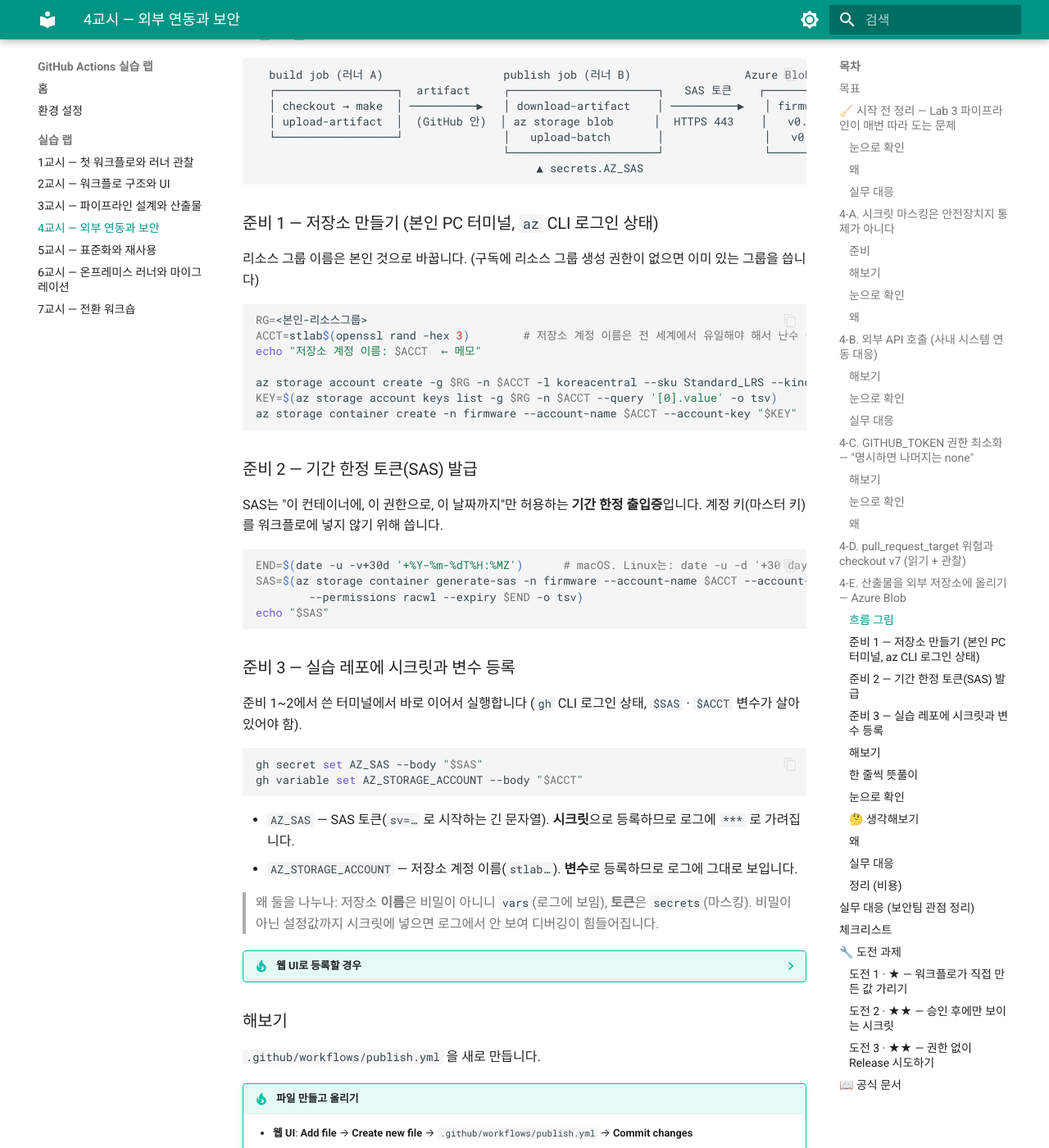
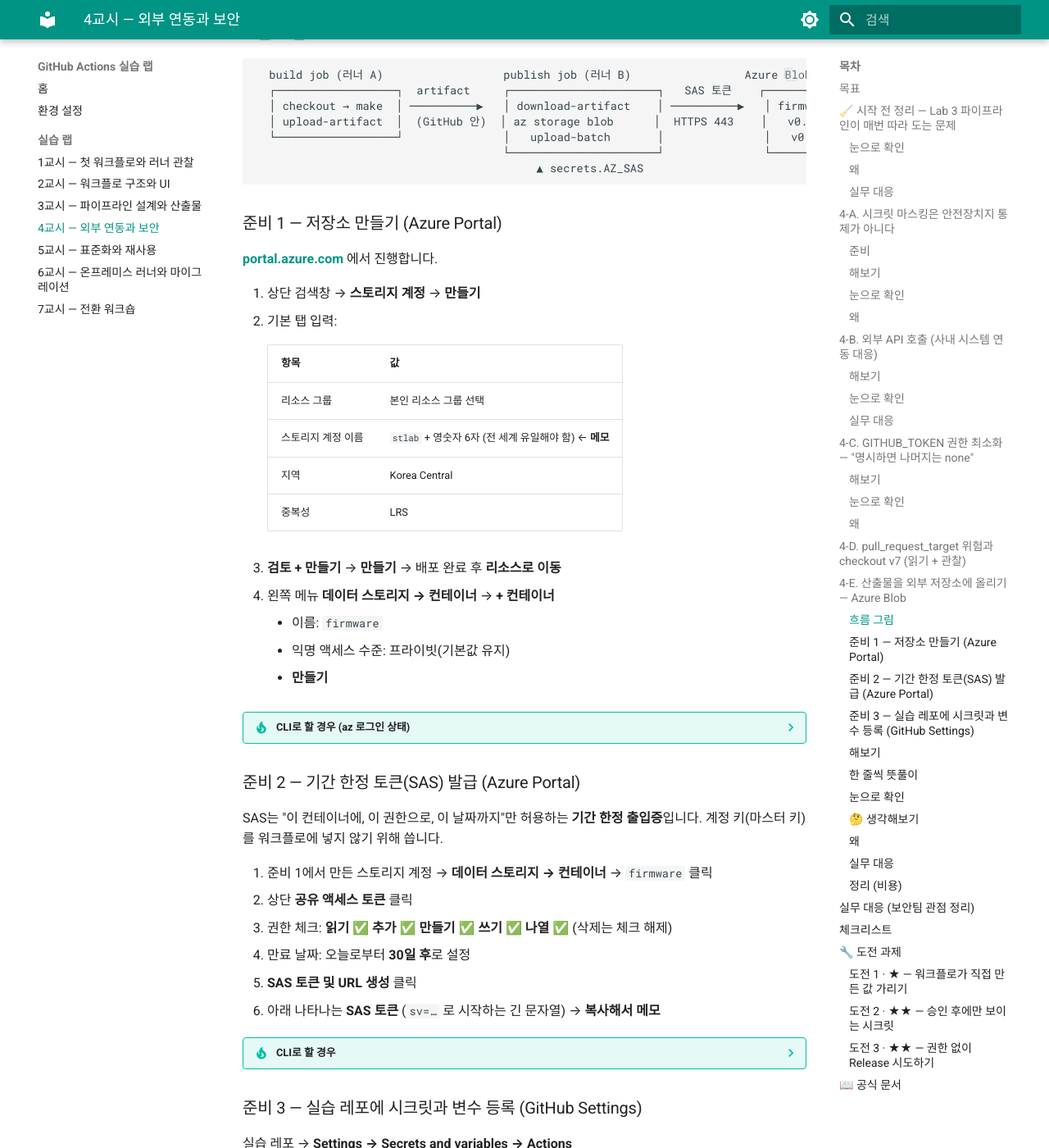
Before and after one commit to skilleat-labs/actions-lab, an MkDocs documentation site: the page built from docs/labs/lab4-secrets-security.md, in a window 1280 px wide and 1400 px high, scrolled down 5766 px. Shown: the whole window at 82% size. Built offline with MkDocs 1.6.1 and Material for MkDocs 9.7.7, drawn with Linux system fonts in a browser that asks for light colours; some of the changed text lies outside the part shown.

Commit message:
lab4: 4-E 준비 1~3 웹(Portal+GitHub Settings) 기준으로 재작성, CLI는 접이식으로

````diff
--- a/docs/labs/lab4-secrets-security.md
+++ b/docs/labs/lab4-secrets-security.md
@@ -227,51 +227,79 @@
                                           ▲ secrets.AZ_SAS
 ```
 
-### 준비 1 — 저장소 만들기 (본인 PC 터미널, `az` CLI 로그인 상태)
+### 준비 1 — 저장소 만들기 (Azure Portal)
 
-리소스 그룹 이름은 본인 것으로 바꿉니다. (구독에 리소스 그룹 생성 권한이 없으면 이미 있는 그룹을 씁니다)
+**[portal.azure.com](https://portal.azure.com)** 에서 진행합니다.
 
-```bash
-RG=<본인-리소스그룹>
-ACCT=stlab$(openssl rand -hex 3)        # 저장소 계정 이름은 전 세계에서 유일해야 해서 난수 붙임
-echo "저장소 계정 이름: $ACCT  ← 메모"
+1. 상단 검색창 → **스토리지 계정** → **만들기**
+2. 기본 탭 입력:
 
-az storage account create -g $RG -n $ACCT -l koreacentral --sku Standard_LRS --kind StorageV2 --allow-blob-public-access false
-KEY=$(az storage account keys list -g $RG -n $ACCT --query '[0].value' -o tsv)
-az storage container create -n firmware --account-name $ACCT --account-key "$KEY"
-```
+    | 항목 | 값 |
+    |------|-----|
+    | 리소스 그룹 | 본인 리소스 그룹 선택 |
+    | 스토리지 계정 이름 | `stlab` + 영숫자 6자 (전 세계 유일해야 함) ← **메모** |
+    | 지역 | Korea Central |
+    | 중복성 | LRS |
 
-### 준비 2 — 기간 한정 토큰(SAS) 발급
+3. **검토 + 만들기** → **만들기** → 배포 완료 후 **리소스로 이동**
+
+4. 왼쪽 메뉴 **데이터 스토리지 → 컨테이너** → **+ 컨테이너**
+    - 이름: `firmware`
+    - 익명 액세스 수준: 프라이빗(기본값 유지)
+    - **만들기**
+
+??? tip "CLI로 할 경우 (az 로그인 상태)"
+    ```bash
+    RG=<본인-리소스그룹>
+    ACCT=stlab$(openssl rand -hex 3)
+    echo "저장소 계정 이름: $ACCT  ← 메모"
+
+    az storage account create -g $RG -n $ACCT -l koreacentral --sku Standard_LRS --kind StorageV2 --allow-blob-public-access false
+    KEY=$(az storage account keys list -g $RG -n $ACCT --query '[0].value' -o tsv)
+    az storage container create -n firmware --account-name $ACCT --account-key "$KEY"
+    ```
+
+### 준비 2 — 기간 한정 토큰(SAS) 발급 (Azure Portal)
 
 SAS는 "이 컨테이너에, 이 권한으로, 이 날짜까지"만 허용하는 **기간 한정 출입증**입니다.
 계정 키(마스터 키)를 워크플로에 넣지 않기 위해 씁니다.
 
-```bash
-END=$(date -u -v+30d '+%Y-%m-%dT%H:%MZ')      # macOS. Linux는: date -u -d '+30 days' '+%Y-%m-%dT%H:%MZ'
-SAS=$(az storage container generate-sas -n firmware --account-name $ACCT --account-key "$KEY" \
-        --permissions racwl --expiry $END -o tsv)
-echo "$SAS"
-```
+1. 준비 1에서 만든 스토리지 계정 → **데이터 스토리지 → 컨테이너** → `firmware` 클릭
+2. 상단 **공유 액세스 토큰** 클릭
+3. 권한 체크: **읽기 ✅ 추가 ✅ 만들기 ✅ 쓰기 ✅ 나열 ✅** (삭제는 체크 해제)
+4. 만료 날짜: 오늘로부터 **30일 후**로 설정
+5. **SAS 토큰 및 URL 생성** 클릭
+6. 아래 나타나는 **SAS 토큰** (`sv=…` 로 시작하는 긴 문자열) → **복사해서 메모**
 
-### 준비 3 — 실습 레포에 시크릿과 변수 등록
+??? tip "CLI로 할 경우"
+    ```bash
+    END=$(date -u -v+30d '+%Y-%m-%dT%H:%MZ')   # macOS. Linux: date -u -d '+30 days' '+%Y-%m-%dT%H:%MZ'
+    SAS=$(az storage container generate-sas -n firmware --account-name $ACCT --account-key "$KEY" \
+            --permissions racwl --expiry $END -o tsv)
+    echo "$SAS"
+    ```
 
-준비 1~2에서 쓴 터미널에서 바로 이어서 실행합니다 (`gh` CLI 로그인 상태, `$SAS` · `$ACCT` 변수가 살아있어야 함).
+### 준비 3 — 실습 레포에 시크릿과 변수 등록 (GitHub Settings)
 
-```bash
-gh secret set AZ_SAS --body "$SAS"
-gh variable set AZ_STORAGE_ACCOUNT --body "$ACCT"
-```
+실습 레포 → **Settings → Secrets and variables → Actions**
 
-- `AZ_SAS` — SAS 토큰(`sv=…` 로 시작하는 긴 문자열). **시크릿**으로 등록하므로 로그에 `***` 로 가려집니다.
-- `AZ_STORAGE_ACCOUNT` — 저장소 계정 이름(`stlab…`). **변수**로 등록하므로 로그에 그대로 보입니다.
+1. **Secrets 탭** → **New repository secret**
+    - 이름: `AZ_SAS`
+    - 값: 준비 2에서 복사한 SAS 토큰 (`sv=…` 로 시작하는 긴 문자열)
+    - **Add secret**
+
+2. **Variables 탭** → **New repository variable**
+    - 이름: `AZ_STORAGE_ACCOUNT`
+    - 값: 준비 1에서 메모한 스토리지 계정 이름 (`stlab…`)
+    - **Add variable**
 
 > 왜 둘을 나누나: 저장소 **이름**은 비밀이 아니니 `vars`(로그에 보임), **토큰**은 `secrets`(마스킹). 비밀이 아닌 설정값까지 시크릿에 넣으면 로그에서 안 보여 디버깅이 힘들어집니다.
 
-??? tip "웹 UI로 등록할 경우"
-    **Settings → Secrets and variables → Actions**
-
-    - **Secrets 탭** → **New repository secret** → 이름 `AZ_SAS`, 값 `$SAS` 출력값
-    - **Variables 탭** → **New repository variable** → 이름 `AZ_STORAGE_ACCOUNT`, 값 `$ACCT` 출력값
+??? tip "CLI로 등록할 경우 (gh 로그인 상태)"
+    ```bash
+    gh secret set AZ_SAS --body "<SAS 토큰>"
+    gh variable set AZ_STORAGE_ACCOUNT --body "<스토리지 계정 이름>"
+    ```
 
 ### 해보기
 `.github/workflows/publish.yml` 을 새로 만듭니다.
````
